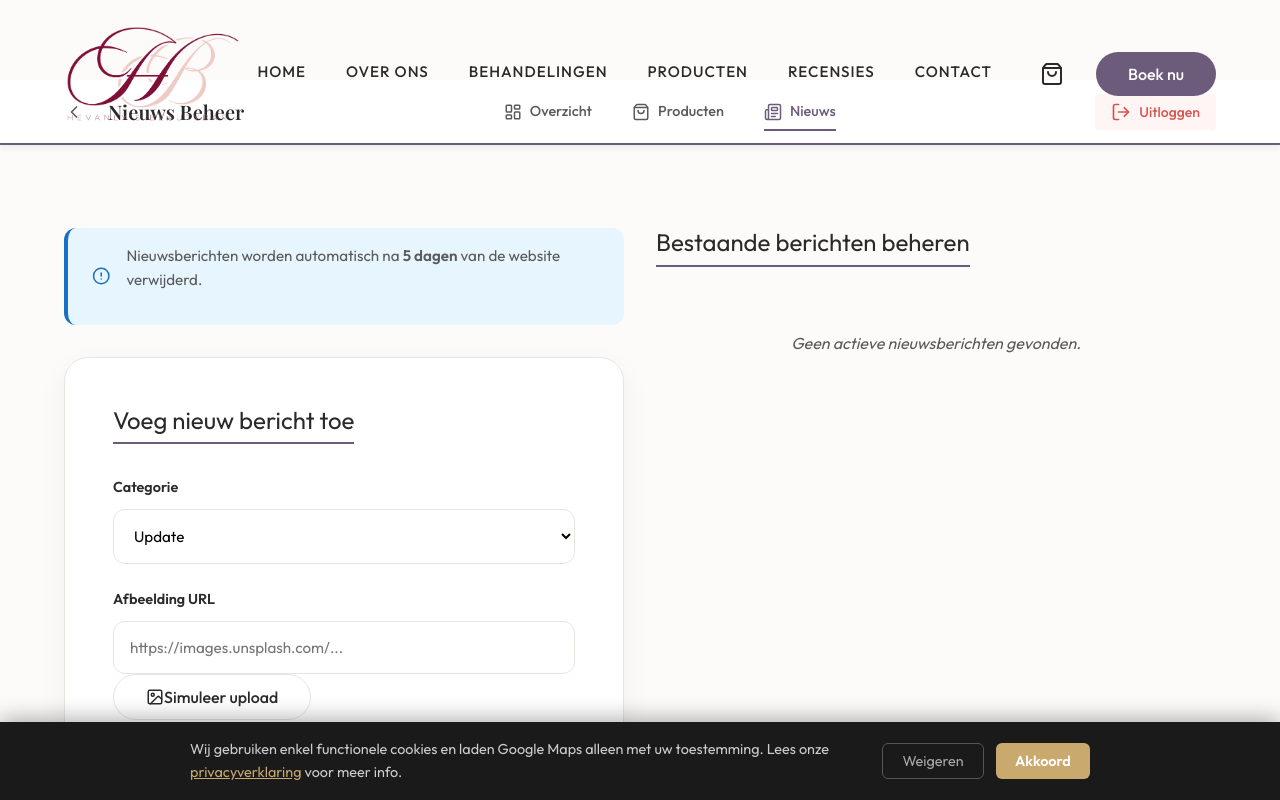
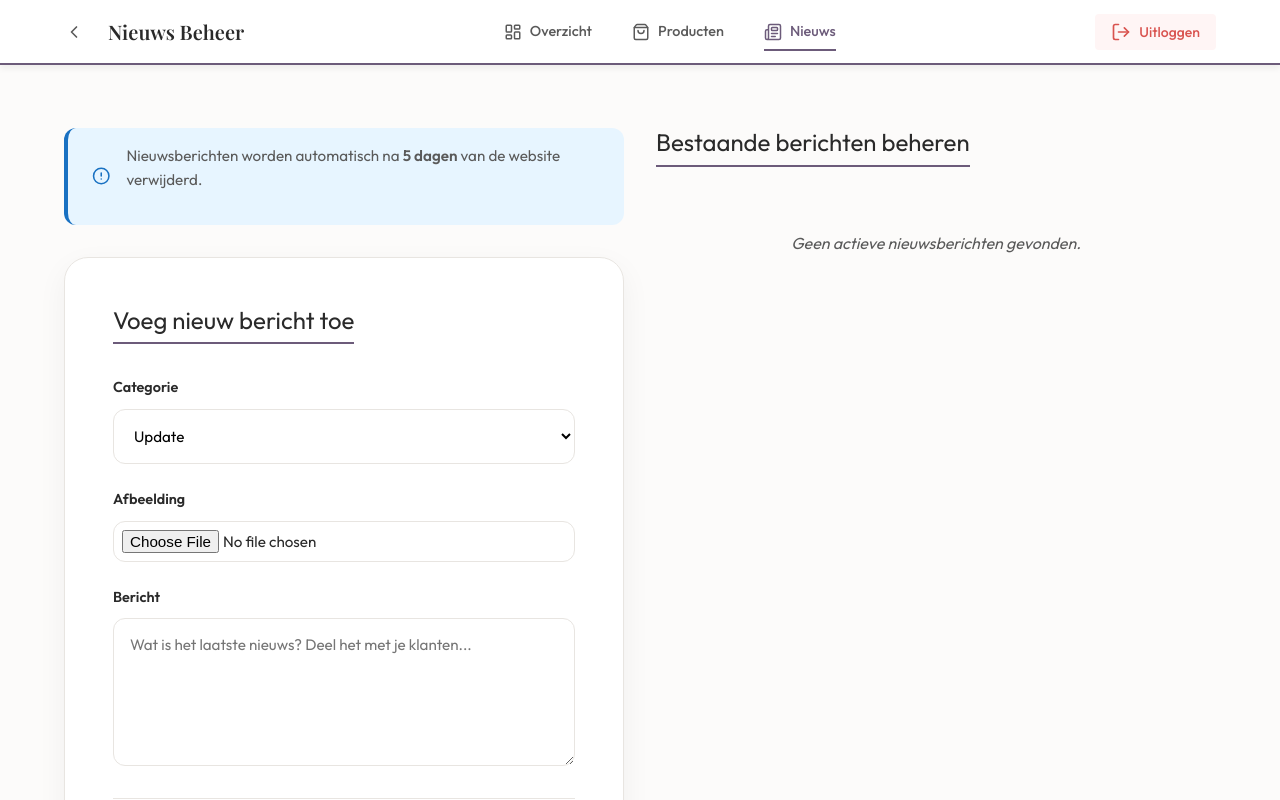
Before and after one commit to r1092656/hevanly-s, a React (Vite) app: page /admin/news in a window 1280 px wide. Shown: the top 800 px of the page. Built offline with nearby package versions, Linux system fonts and the light colour scheme; sample sign-in values are in the browser's storage; a web font is replaced by a local one.

Commit message:
Fix admin nav, category text input, news file upload

```diff
--- a/src/App.jsx
+++ b/src/App.jsx
@@ -1,4 +1,4 @@
-import { BrowserRouter as Router, Routes, Route } from 'react-router-dom';
+import { BrowserRouter as Router, Routes, Route, useLocation } from 'react-router-dom';
 import { BookingProvider } from './context/BookingContext';
 import { ShopProvider } from './context/ShopContext';
 import { AuthProvider } from './context/AuthContext';
@@ -30,16 +30,18 @@ import NotFound from './pages/NotFound';
 import CookieBanner from './components/CookieBanner';
 import ScrollToTop from './components/ScrollToTop';
 
-function App() {
+function AppInner() {
+  const { pathname } = useLocation();
+  const isAdmin = pathname.startsWith('/admin');
+
   return (
-    <Router>
     <AuthProvider>
       <NewsProvider>
         <ShopProvider>
           <BookingProvider>
             <ScrollToTop />
             <div className="app-layout">
-                <Navbar />
+              {!isAdmin && <Navbar />}
               <main>
                   <Routes>
                     <Route path="/" element={<Home />} />
@@ -76,15 +78,22 @@ function App() {
                     <Route path="*" element={<NotFound />} />
                   </Routes>
               </main>
-                <Footer />
+              {!isAdmin && <Footer />}
             </div>
-              <BookingModal />
-              <CartDrawer />
-              <CookieBanner />
+            {!isAdmin && <BookingModal />}
+            {!isAdmin && <CartDrawer />}
+            {!isAdmin && <CookieBanner />}
           </BookingProvider>
         </ShopProvider>
       </NewsProvider>
     </AuthProvider>
+  );
+}
+
+function App() {
+  return (
+    <Router>
+      <AppInner />
     </Router>
   );
 }
--- a/src/components/AdminLayout.css
+++ b/src/components/AdminLayout.css
@@ -1,12 +1,12 @@
 .admin-layout {
   min-height: 100vh;
-  padding-top: 180px;
+  padding-top: 80px;
   background-color: var(--color-bg);
 }
 
 .admin-nav {
   position: fixed;
-  top: 80px; /* Below the main navbar */
+  top: 0;
   left: 0;
   width: 100%;
   background: var(--color-surface);
--- a/src/pages/AdminAddProduct.jsx
+++ b/src/pages/AdminAddProduct.jsx
@@ -15,7 +15,7 @@ const AdminAddProduct = () => {
 
   const [formData, setFormData] = useState({
     name: '',
-    category: 'Huidverzorging',
+    category: '',
     description: '',
     price: '',
     stock: '',
@@ -112,18 +112,15 @@ const AdminAddProduct = () => {
               <div className="grid grid-2">
                 <div className="input-group">
                   <label htmlFor="category">Categorie</label>
-                  <select
+                  <input
+                    type="text"
                     id="category"
                     name="category"
                     value={formData.category}
                     onChange={handleChange}
+                    placeholder="bijv. Huidverzorging, Haarverzorging..."
                     className="input-field"
-                  >
-                    <option value="Huidverzorging">Huidverzorging</option>
-                    <option value="Lichaamsverzorging">Lichaamsverzorging</option>
-                    <option value="Accessoires">Accessoires</option>
-                    <option value="Diensten">Diensten</option>
-                  </select>
+                  />
                 </div>
                 <div className="input-group">
                   <label htmlFor="price">Prijs (€)</label>
--- a/src/pages/AdminNews.jsx
+++ b/src/pages/AdminNews.jsx
@@ -1,7 +1,7 @@
 import React, { useState } from 'react';
 import { useNavigate } from 'react-router-dom';
 import { useNews } from '../context/NewsContext';
-import { Send, Image as ImageIcon, Check, AlertCircle, Trash2 } from 'lucide-react';
+import { Send, Check, AlertCircle, Trash2 } from 'lucide-react';
 import AdminLayout from '../components/AdminLayout';
 import './AdminNews.css';
 
@@ -24,14 +24,14 @@ const AdminNews = () => {
     setFormData(prev => ({ ...prev, [name]: value }));
   };
 
-  const handleImageSimulate = () => {
-    if (!formData.image) {
-      const randomId = Math.floor(Math.random() * 800) + 200;
-      setFormData(prev => ({
-        ...prev,
-        image: `https://images.unsplash.com/photo-${randomId}?auto=format&fit=crop&q=80&w=1200`
-      }));
-    }
+  const handleImageFile = (e) => {
+    const file = e.target.files[0];
+    if (!file) return;
+    const reader = new FileReader();
+    reader.onload = (ev) => {
+      setFormData(prev => ({ ...prev, image: ev.target.result }));
+    };
+    reader.readAsDataURL(file);
   };
 
   const handleSubmit = (e) => {
@@ -52,6 +52,8 @@ const AdminNews = () => {
       // Reset form instead of navigating away immediately
       setTimeout(() => {
         setFormData({ image: '', description: '', category: 'Update' });
+        const fileInput = document.getElementById('image');
+        if (fileInput) fileInput.value = '';
         setSendSuccess(false);
       }, 2000);
     }, 1200);
@@ -91,27 +93,15 @@ const AdminNews = () => {
             </div>
 
             <div className="input-group">
-              <label htmlFor="image">Afbeelding URL</label>
-              <div className="input-with-button">
-                <input
-                  type="text"
-                  id="image"
-                  name="image"
-                  value={formData.image}
-                  onChange={handleChange}
-                  placeholder="https://images.unsplash.com/..."
-                  className="input-field"
-                />
-                <button
-                  type="button"
-                  onClick={handleImageSimulate}
-                  className="btn btn-outline flex items-center gap-2"
-                  style={{whiteSpace: 'nowrap'}}
-                >
-                  <ImageIcon size={18} />
-                  Simuleer upload
-                </button>
-              </div>
+              <label htmlFor="image">Afbeelding</label>
+              <input
+                type="file"
+                id="image"
+                accept="image/*"
+                onChange={handleImageFile}
+                className="input-field"
+                style={{ padding: '0.5rem' }}
+              />
             </div>
 
             {formData.image && (
```
Lines whose indentation alone changed are shown as unchanged.
